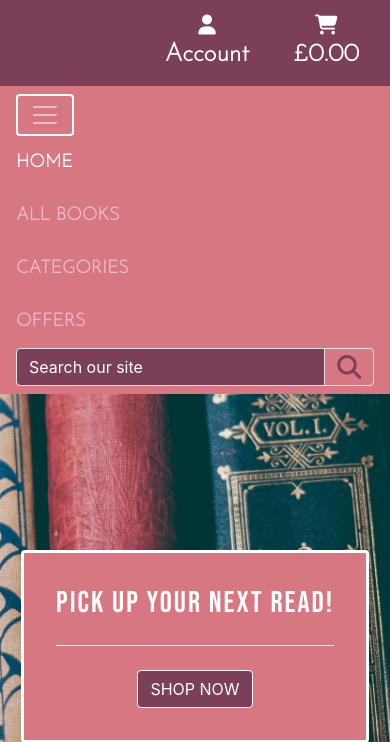
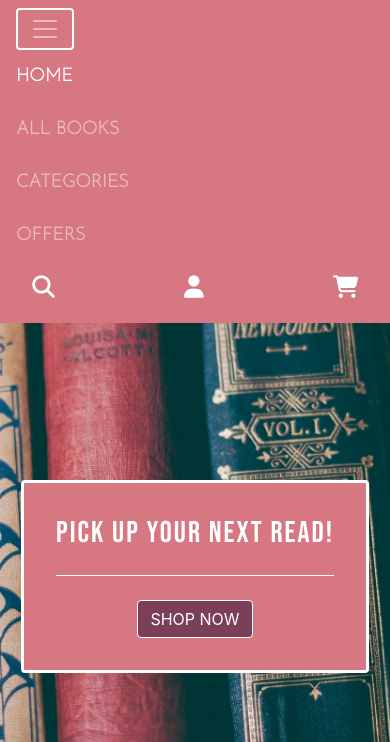
Before and after one commit to OlgaJ1989/bookworm-paradise, a Django app: page / in a window 390 px wide, after a click that opens the changed part. Shown: the top 742 px of the page. Run offline with Django 3.2, Linux system fonts and the light colour scheme; the visitor is signed in with stand-in values (Sample User, id 1); some libraries are stand-ins or nearby versions.

Commit message:
Tweak styling in mobile nav to hide unnecessary items

```diff
--- a/templates/base.html
+++ b/templates/base.html
@@ -25,7 +25,7 @@
 
     <header>
         <!-- Top Navbar -->
-        <div id="top-nav" class="row pt-lg-2 mr-0" style="background-color: #7C3F5A">
+        <div id="top-nav" class="row pt-lg-2 mr-0 d-none d-lg-flex" style="background-color: #7C3F5A">
             <div class="col-12 col-lg-6 my-auto py-1 py-lg-0 d-none d-sm-block">
                 <a href="{% url 'home' %}" class="nav-link main-logo-link">
                     <h1 class="logo-font text-black my-0 nav-font">Bookworm Paradise</h1>
@@ -78,7 +78,8 @@
                 aria-controls="navbarToggler" aria-expanded="false" aria-label="Toggle navigation">
                 <span class="navbar-toggler-icon"></span>
             </button>
-            {% include 'includes/bottom-nav.html' %}
+            {% include 'includes/main-nav.html' %}
+            {% include 'includes/mobile-nav.html' %}
         </nav>
 
     </header>
--- a/templates/includes/bottom-nav.html
+++ b/templates/includes/main-nav.html
@@ -14,12 +14,11 @@
         </li>
     </ul>
     <form method="GET" action="">
-        <div class="input-group w-100">
-            <input class="form-control border border-black rounded-left" style="background-color: #7C3F5A; color: #DA8791;" type="text" name="q"
-                placeholder="Search our site">
+        <div class="input-group w-100 d-none d-lg-flex">
+            <input class="form-control border border-black rounded-left"
+                style="background-color: #7C3F5A; color: #DA8791;" type="text" name="q" placeholder="Search our site">
             <div class="input-group-append">
-                <button class="form-control btn btn-black border border-black rounded-right"
-                    type="submit">
+                <button class="form-control btn btn-black border border-black rounded-right" type="submit">
                     <span class="icon">
                         <i class="fas fa-search" style="color: #7C3F5A;"></i>
                     </span>
--- /dev/null
+++ b/templates/includes/mobile-nav.html
@@ -0,0 +1,53 @@
+<li class="list-inline-item">
+    <!-- Search -->
+    <a class="nav-link d-block d-lg-none" href="#" id="mobile-search" data-toggle="dropdown"
+        aria-haspopup="true" aria-expanded="false">
+        <div class="text-center">
+            <div><i class="fas fa-search fa-lg text-white"></i></div>
+        </div>
+    </a>
+    <div class="dropdown-menu border-0 w-100 p-3 rounded-0 my-0" style="background-color: #DA8791;" aria-labelledby="mobile-search">
+        <form method="GET" action="">
+            <div class="input-group w-100">
+                <input class="form-control border border-black rounded-left"
+                    style="background-color: #7C3F5A; color: #DA8791;" type="text" name="q"
+                    placeholder="Search our site">
+                <div class="input-group-append">
+                    <button class="form-control btn btn-black border border-black rounded-right" type="submit">
+                        <span class="icon">
+                            <i class="fas fa-search" style="color: #7C3F5A;"></i>
+                        </span>
+                    </button>
+                </div>
+            </div>
+        </form>
+    </div>
+</li>
+<li class="list-inline-item dropdown">
+    <!-- Account -->
+    <a class="nav-link d-block d-lg-none" href="#" id="navbarDropdown" role="button" data-toggle="dropdown" aria-expanded="false">
+        <div class="text-center nav-font">
+            <div><i class="fas fa-user fa-lg"></i></div>
+        </div>
+    </a>
+    <div class="dropdown-menu border-0" aria-labelledby="navbar-dropdown">
+        {% if user.is_authenticated %}
+        {% if user.is_superuser %}
+        <a href="" class="dropdown-item">Management</a>
+        {% endif %}
+        <a href="" class="dropdown-item">Profile</a>
+        <a href="{% url 'account_logout' %}" class="dropdown-item">Logout</a>
+        {% else %}
+        <a href="{% url 'account_signup' %}" class="dropdown-item">Register</a>
+        <a href="{% url 'account_login' %}" class="dropdown-item">Login</a>
+        {% endif %}
+    </div>
+</li>
+<li class="list-inline-item">
+    <!-- Cart -->
+    <a class="{% if grand_total %}text-info font-weight-bold{% else %}text-black{% endif %} nav-link d-block d-lg-none" href="">
+        <div class="text-center nav-font">
+            <div><i class="fas fa fa-shopping-cart fa-lg"></i></div>
+        </div>
+    </a>
+</li>
```
